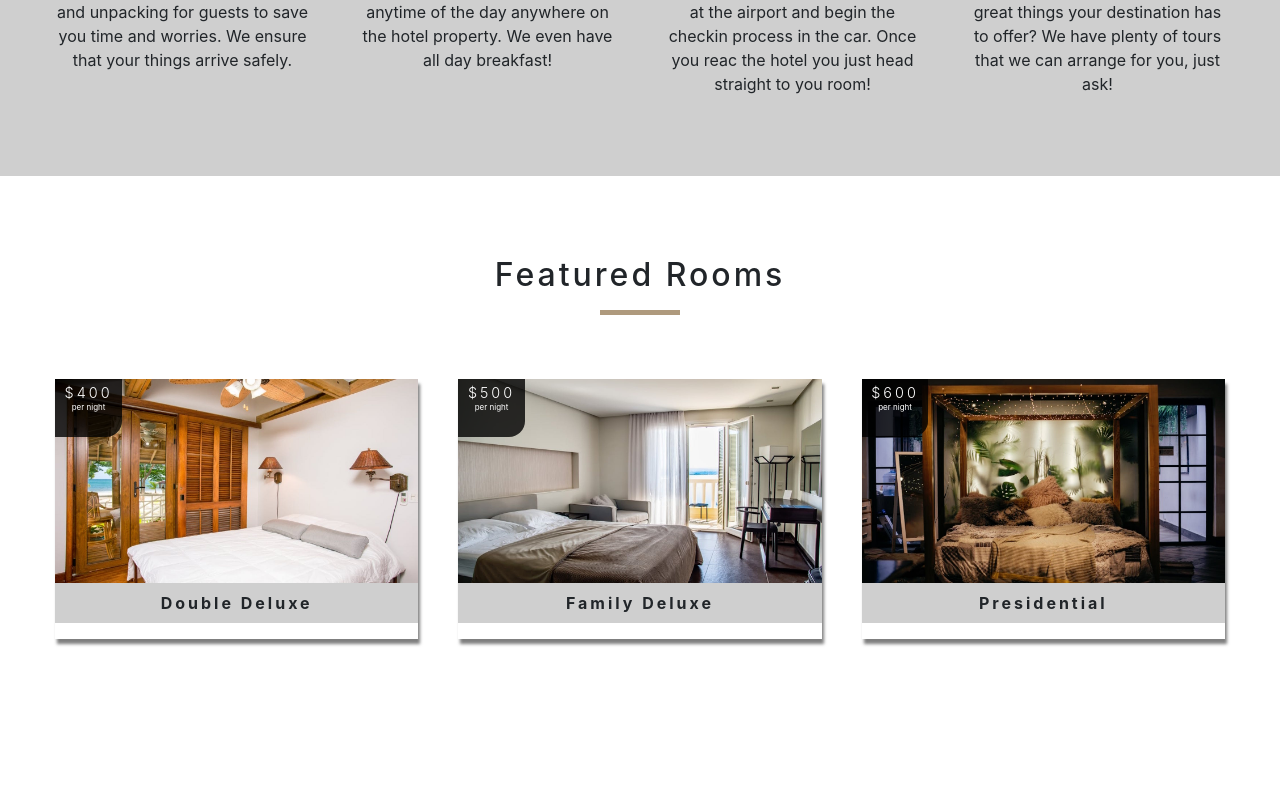
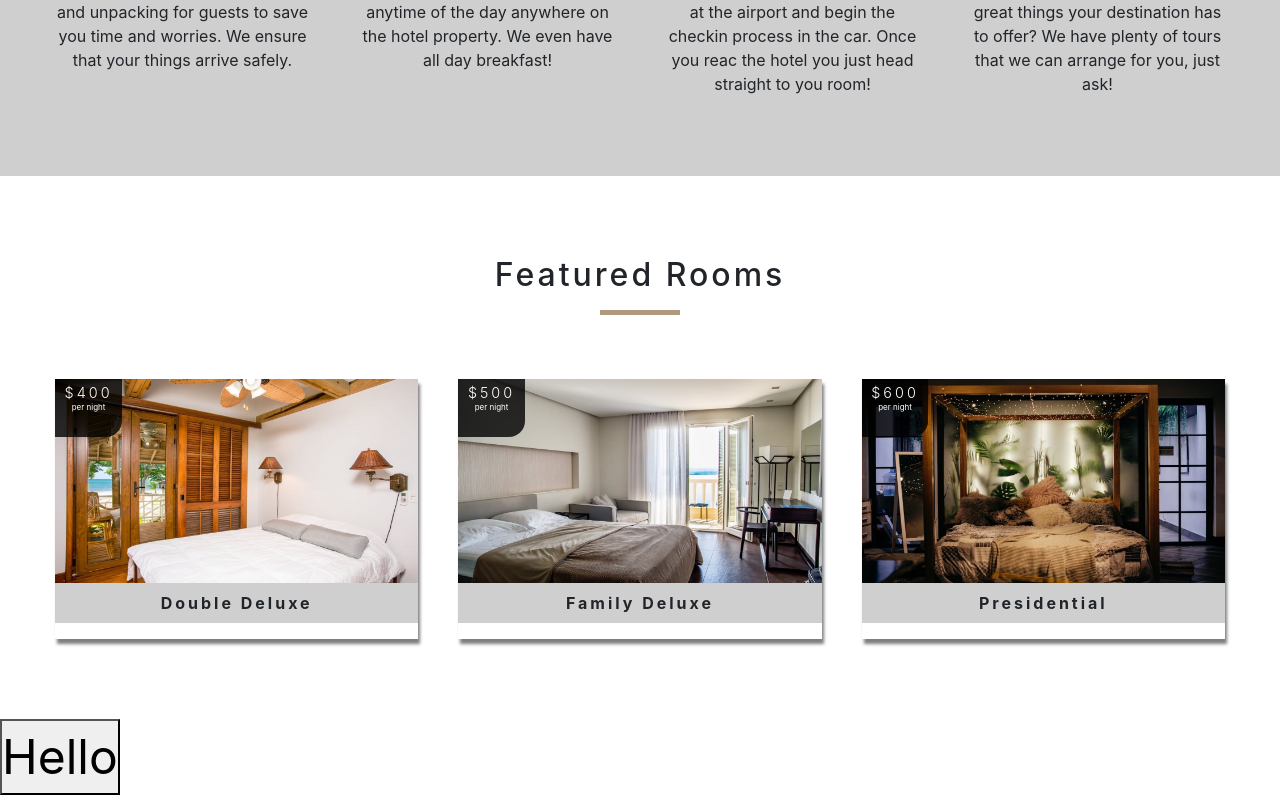
Before and after one commit to mamady310/hotel-rooms, a React (Create React App) app: page / in a window 1280 px wide. Shown: the part 1211-2006 px from the top of the page. Before the commit the page ends 1930 px from the top, so only its background shows below. Built offline with nearby package versions, Linux system fonts and the light colour scheme.

Commit message:
attempting to deploy what I have

```diff
--- a/src/components/StyledHero.js
+++ b/src/components/StyledHero.js
@@ -1 +1,11 @@
-import styled from 'styled-components';
+import styled from "styled-components";
+
+const violet = '##EE82EE';
+
+const StyledButton = styled.button`
+color: black;
+background: ${violet};
+font-size: 3rem;
+`;
+
+export default StyledButton;
--- a/src/pages/Home.js
+++ b/src/pages/Home.js
@@ -3,7 +3,8 @@ import Hero from '../components/Hero';
 import Banner from '../components/Banner';
 import { Link } from 'react-router-dom';
 import Services from '../components/Services';
-import FeaturedRooms from '../components/FeaturedRooms'
+import FeaturedRooms from '../components/FeaturedRooms';
+import Button from '../components/StyledHero';
 
 
 export default function Home(){
@@ -18,6 +19,7 @@ export default function Home(){
         </Hero>
         <Services />
         <FeaturedRooms />
+        <Button>Hello</Button>
     </>
-    )
+    );
 }
```
